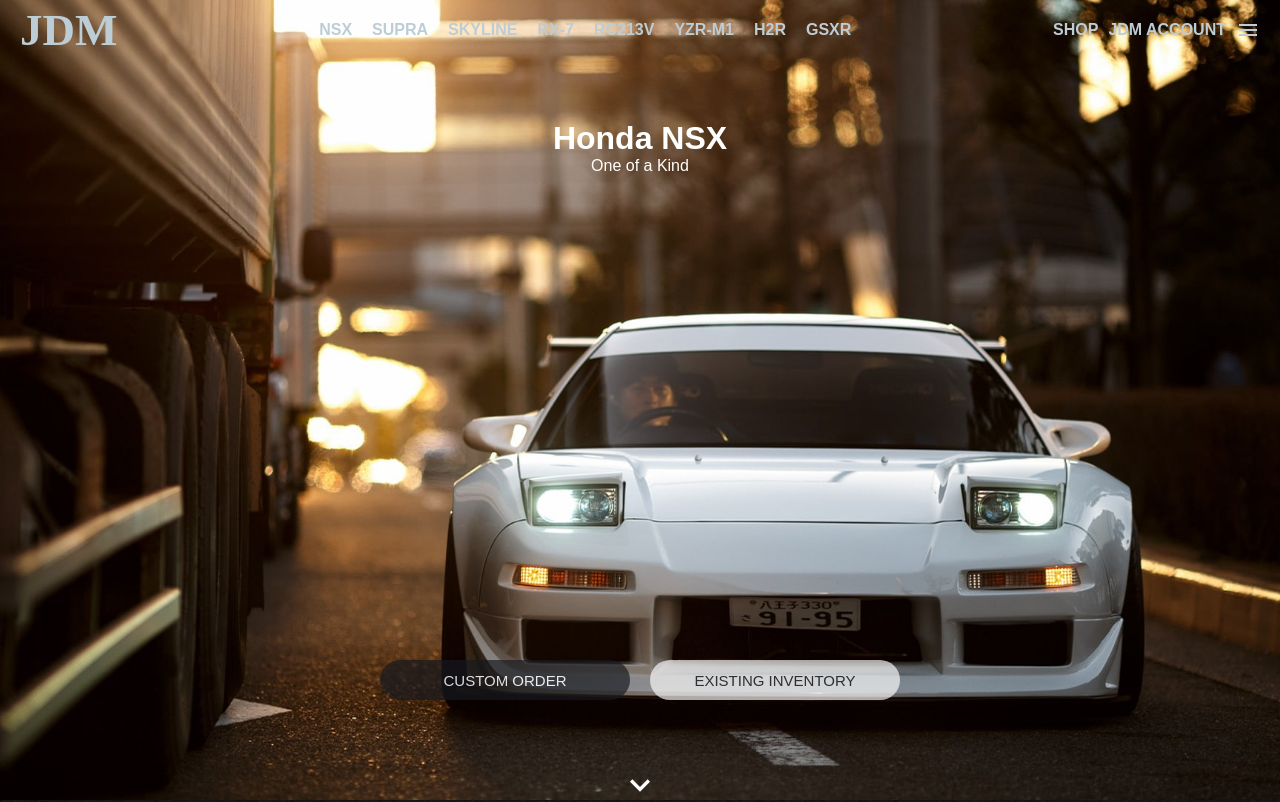
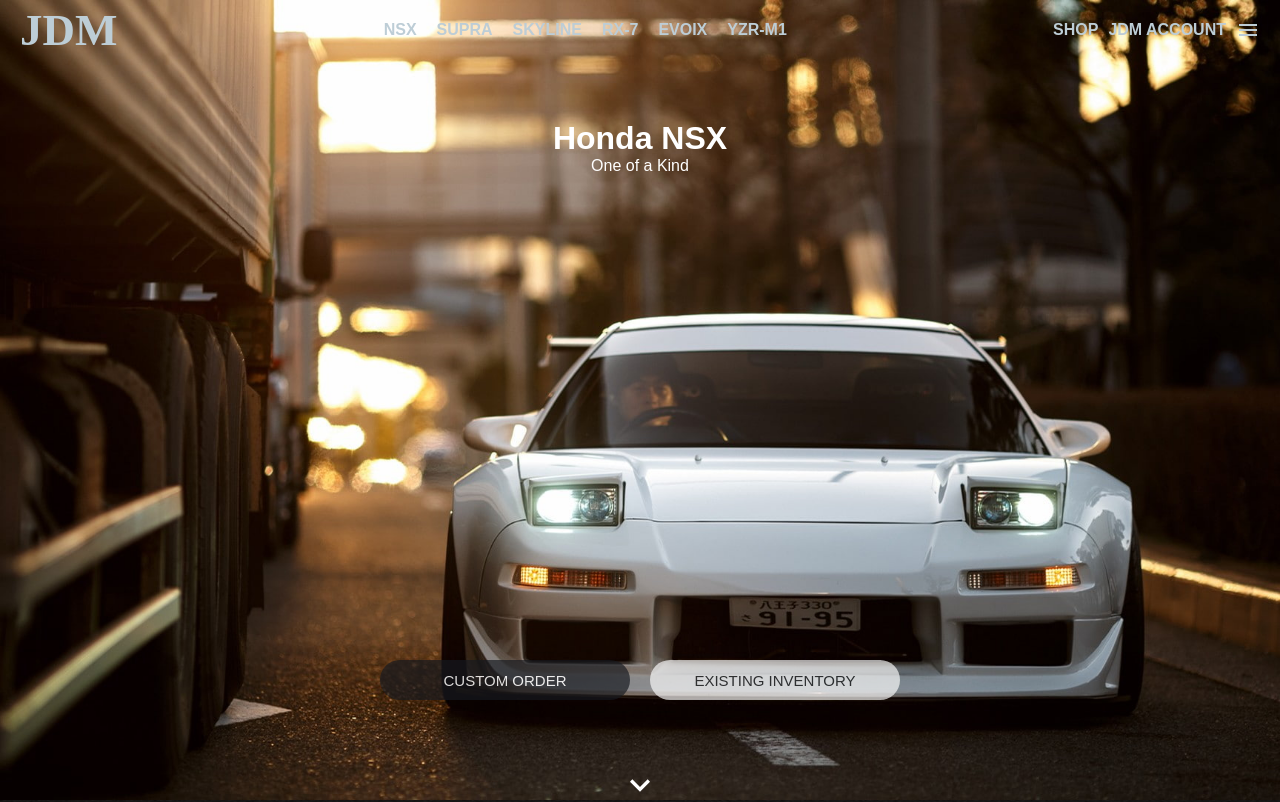
Before and after one commit to dhiren-rajesh/jdm-marketplace, a React (Create React App) app: page / in a window 1280 px wide. Shown: the top 802 px of the page. Built offline with nearby package versions, Linux system fonts and the light colour scheme.

Commit message:
Updated Header

```diff
--- a/src/components/Header/Header.js
+++ b/src/components/Header/Header.js
@@ -17,10 +17,8 @@
         <a href="#">Supra</a>
         <a href="#">Skyline</a>
         <a href="#">RX-7</a>
-        <a href="#">RC213V</a>
+        <a href="#">EvoIX</a>
         <a href="#">YZR-M1</a>
-        <a href="#">H2R</a>
-        <a href="#">GSXR</a>
       </Menu>
       <RightMenu>
         <a href="#">Shop</a>
@@ -60,7 +58,7 @@
   a{
     color: #BDCDD6;
     h1{
-      font-family: Mightsilly;
+      font-family: Mightsilly Regular;
       font-size: 45px;
     }
   }
```
